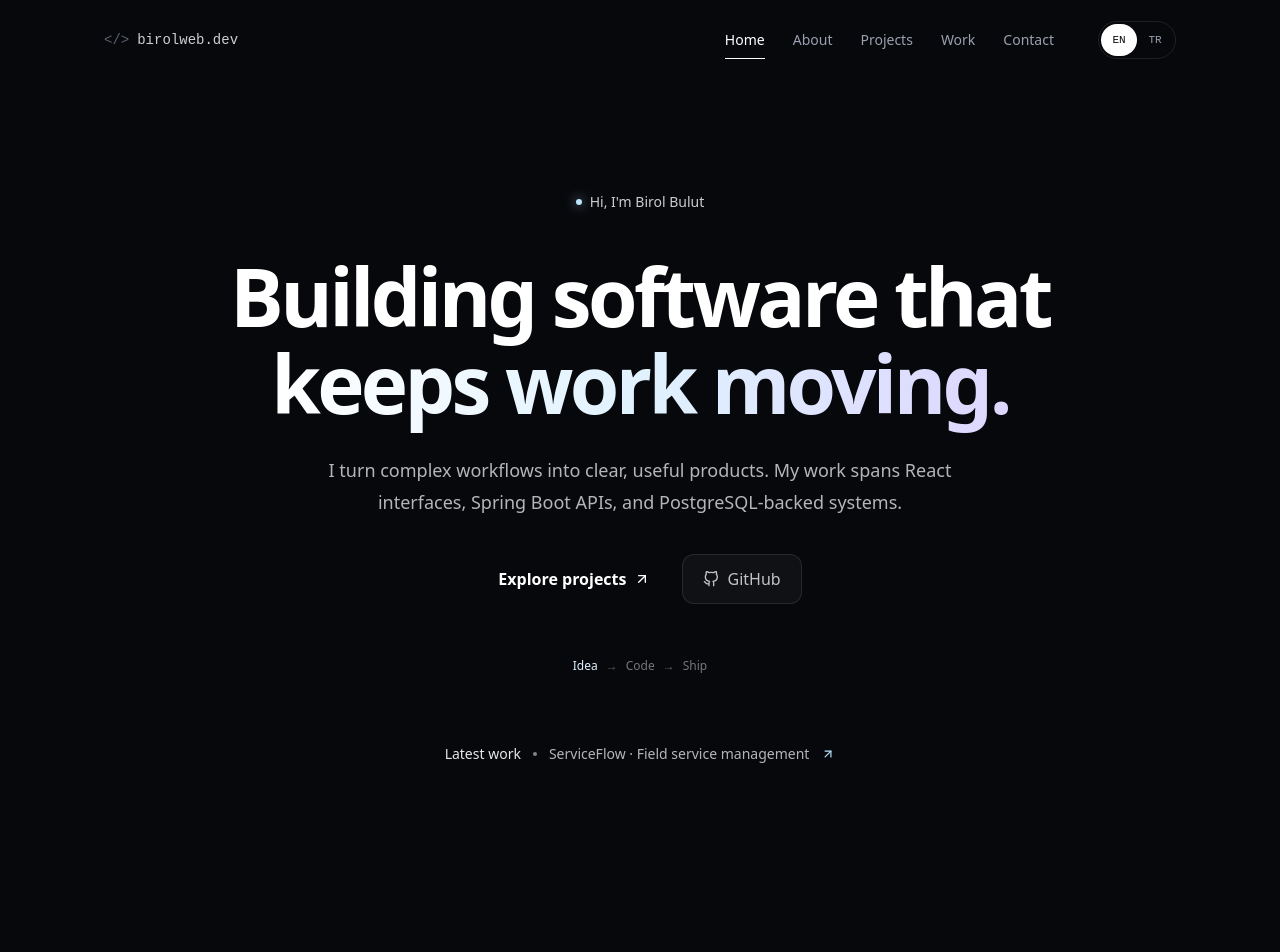
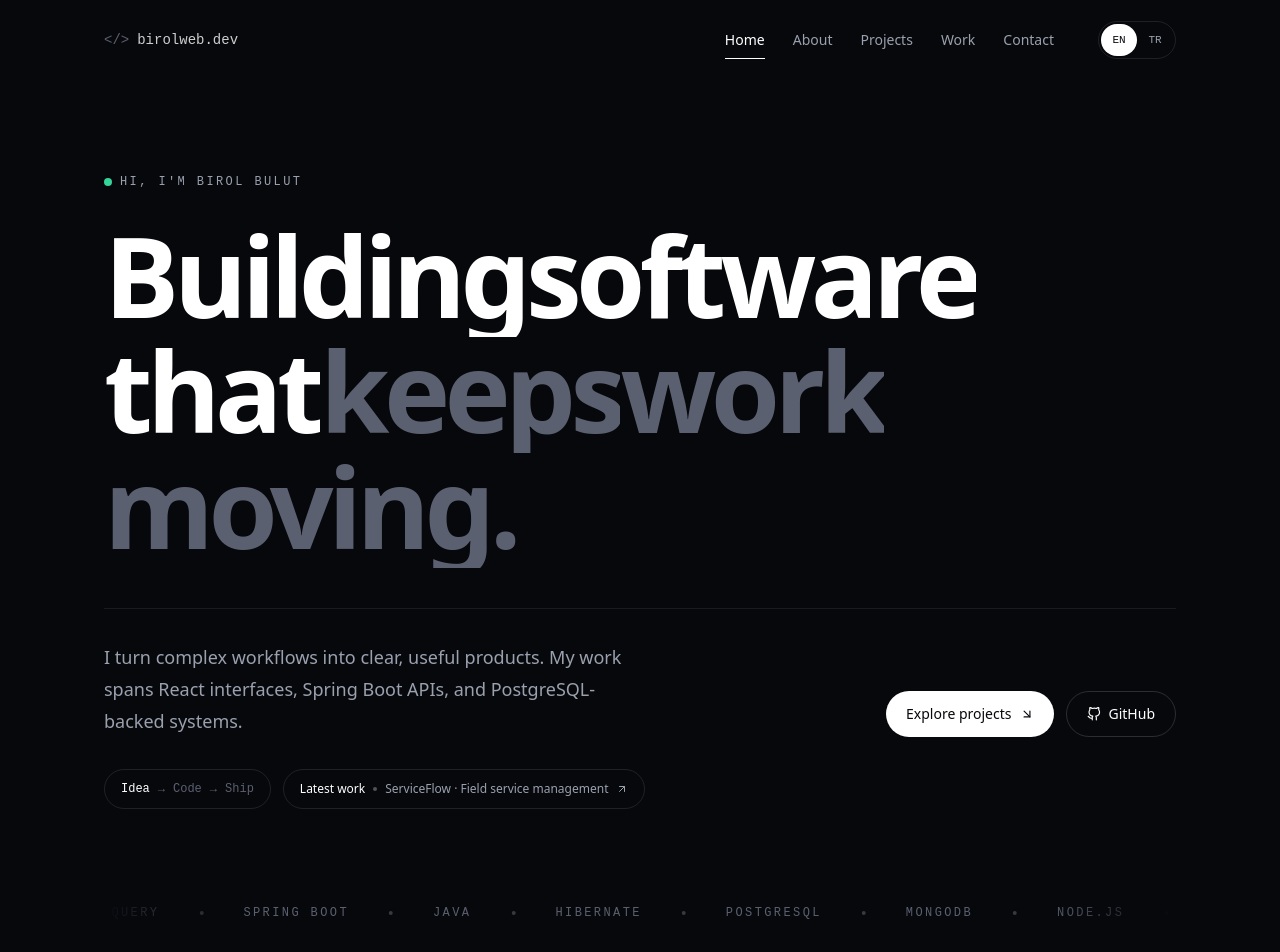
Before and after one commit to bulutbirol/Portfolyo-g-ncel, a React (Vite) app: page / in a window 1280 px wide. Shown: the top 952 px of the page. Built offline with nearby package versions, Linux system fonts and the light colour scheme.

Commit message:
redesign hero

```diff
--- a/src/components/hero/Hero.jsx
+++ b/src/components/hero/Hero.jsx
@@ -1,58 +1,108 @@
-import { motion, useReducedMotion } from "framer-motion";
+import { motion } from "framer-motion";
 import { useState } from "react";
-import { FiArrowUpRight, FiGithub } from "react-icons/fi";
+import { FiArrowDownRight, FiArrowUpRight, FiGithub } from "react-icons/fi";
 import { useLanguage } from "../../LanguageContext";
+import { ease, fadeUp, stagger } from "../../motion";
+import Marquee from "./Marquee";
+
+const STACK = ["React", "Redux", "React Query", "Spring Boot", "Java", "Hibernate", "PostgreSQL", "MongoDB", "Node.js", "TailwindCSS", "Cypress", "Vite"];
+
+const word = {
+  hidden: { y: "110%" },
+  show: { y: "0%", transition: { duration: 0.9, ease } },
+};
 
 export default function Hero() {
-  const reduceMotion = useReducedMotion();
   const { copy } = useLanguage();
   const text = copy.hero;
   const [step, setStep] = useState(0);
 
+  const words = [
+    ...text.title.split(" ").map((w) => ({ w, accent: false })),
+    ...text.titleAccent.split(" ").map((w) => ({ w, accent: true })),
+  ];
+
   return (
-    <section id="home" className="relative flex scroll-mt-28 items-center pb-16 pt-8 md:min-h-[88svh] md:pb-24 md:pt-10">
-      <motion.div
-        initial={reduceMotion ? false : { opacity: 0, y: 24, filter: "blur(8px)" }}
-        animate={{ opacity: 1, y: 0, filter: "blur(0px)" }}
-        transition={{ duration: 0.85, ease: [0.22, 1, 0.36, 1] }}
-        className="mx-auto w-full max-w-4xl text-center"
+    <section id="home" className="relative flex scroll-mt-28 flex-col justify-center pb-12 pt-6 md:min-h-[86svh] md:pb-16">
+      <div
+        aria-hidden="true"
+        className="pointer-events-none absolute -inset-x-40 -top-40 bottom-0 -z-10 bg-[linear-gradient(rgba(255,255,255,0.035)_1px,transparent_1px),linear-gradient(90deg,rgba(255,255,255,0.035)_1px,transparent_1px)] bg-[size:64px_64px] [mask-image:radial-gradient(ellipse_at_30%_30%,#000,transparent_70%)]"
+      />
+
+      <motion.div initial="hidden" animate="show" variants={stagger(0.12)}>
+        <motion.p variants={fadeUp} className="mb-8 inline-flex items-center gap-2 font-mono text-xs uppercase tracking-[0.2em] text-fog">
+          <span className="relative flex h-2 w-2">
+            <span className="absolute inline-flex h-full w-full animate-ping rounded-full bg-emerald-400/60 motion-reduce:animate-none" />
+            <span className="relative inline-flex h-2 w-2 rounded-full bg-emerald-400" />
+          </span>
+          {text.greeting}
+        </motion.p>
+
+        <h1 className="max-w-[14ch] text-[clamp(2.6rem,9vw,7rem)] font-semibold leading-[0.95] tracking-[-0.05em] text-white">
+          <span className="sr-only">{`${text.title} ${text.titleAccent}`}</span>
+          <motion.span aria-hidden="true" variants={stagger(0.06)} className="block">
+            {words.map(({ w, accent }, i) => (
+              <span key={`${w}-${i}`} className="inline-block overflow-hidden pb-[0.08em] align-bottom">
+                <motion.span variants={word} className={`inline-block ${accent ? "text-mute" : ""}`}>
+                  {w}
+                </motion.span>
+                {i < words.length - 1 && " "}
+              </span>
+            ))}
+          </motion.span>
+        </h1>
+
+        <motion.div variants={fadeUp} className="mt-10 flex flex-col gap-8 border-t border-white/[0.08] pt-8 md:flex-row md:items-end md:justify-between">
+          <p className="max-w-[52ch] text-base leading-7 text-fog sm:text-lg sm:leading-8">{text.description}</p>
+          <div className="flex shrink-0 flex-wrap gap-3">
+            <a
+              href="#projects"
+              className="group inline-flex items-center gap-2 rounded-full bg-white px-5 py-3 text-sm font-medium text-ink transition hover:bg-white/85 focus-visible:outline focus-visible:outline-2 focus-visible:outline-offset-4 focus-visible:outline-white"
             >
-        <div className="liquidGlassInner mx-auto mb-6 inline-flex items-center gap-2 rounded-full px-4 py-2 text-sm font-medium text-white/80 sm:mb-8 sm:px-5">
-          <span className="h-1.5 w-1.5 rounded-full bg-sky-200 shadow-[0_0_12px_rgba(186,230,253,0.8)]" />
-          {text.greeting}
-        </div>
-
-        <h1 className="text-[clamp(2.15rem,8.5vw,5rem)] font-semibold leading-[1.09] tracking-[-0.045em] text-white">
-          {text.title} <span className="bg-gradient-to-r from-white via-sky-100 to-violet-200 bg-clip-text text-transparent">{text.titleAccent}</span>
-        </h1>
-        <p className="mx-auto mt-5 max-w-2xl text-base leading-7 text-white/70 sm:mt-7 sm:text-lg sm:leading-8">
-          {text.description}
-        </p>
-
-        <div className="mt-7 flex flex-wrap items-center justify-center gap-3 sm:mt-9">
-          <a href="#projects" className="liquidGlassInner inline-flex items-center gap-2 rounded-xl px-5 py-3 font-semibold text-white transition hover:border-white/35 hover:bg-white/15 focus-visible:outline focus-visible:outline-2 focus-visible:outline-offset-3 focus-visible:outline-sky-200">
-            {text.explore} <FiArrowUpRight aria-hidden="true" />
+              {text.explore}
+              <FiArrowDownRight aria-hidden="true" className="transition-transform duration-300 group-hover:rotate-[-45deg]" />
             </a>
-          <a href="https://github.com/bulutbirol" target="_blank" rel="noopener noreferrer" className="inline-flex items-center gap-2 rounded-xl border border-white/10 bg-white/[0.04] px-5 py-3 font-medium text-white/75 backdrop-blur-lg transition hover:border-white/30 hover:bg-white/10 hover:text-white focus-visible:outline focus-visible:outline-2 focus-visible:outline-offset-3 focus-visible:outline-sky-200">
+            <a
+              href="https://github.com/bulutbirol"
+              target="_blank"
+              rel="noopener noreferrer"
+              className="inline-flex items-center gap-2 rounded-full border border-white/15 px-5 py-3 text-sm font-medium text-white transition hover:border-white/40 focus-visible:outline focus-visible:outline-2 focus-visible:outline-offset-4 focus-visible:outline-white"
+            >
               <FiGithub aria-hidden="true" /> GitHub
             </a>
           </div>
+        </motion.div>
 
-        <button type="button" onClick={() => setStep((current) => (current + 1) % 3)} aria-label={text.playfulLabel} className="liquidGlassInner mx-auto mt-8 flex min-h-11 items-center gap-2 rounded-full px-4 py-2 text-xs font-medium text-white/75 transition hover:border-sky-200/45 hover:bg-white/15 focus-visible:outline focus-visible:outline-2 focus-visible:outline-offset-2 focus-visible:outline-sky-200 sm:mt-10">
+        <motion.div variants={fadeUp} className="mt-8 flex flex-wrap items-center gap-3">
+          <button
+            type="button"
+            onClick={() => setStep((current) => (current + 1) % 3)}
+            aria-label={text.playfulLabel}
+            className="flex min-h-10 items-center gap-2 rounded-full border border-white/10 px-4 py-2 font-mono text-xs text-fog transition hover:border-white/30 focus-visible:outline focus-visible:outline-2 focus-visible:outline-offset-2 focus-visible:outline-white"
+          >
             {text.playfulSteps.map((label, index) => (
-            <span key={label} className={index === step ? "text-sky-100" : "text-white/45"}>
-              {index > 0 && <span aria-hidden="true" className="mr-2 text-white/35">→</span>}{label}
+              <span key={label} className={`transition-colors duration-300 ${index === step ? "text-white" : "text-mute"}`}>
+                {index > 0 && <span aria-hidden="true" className="mr-2 text-mute">→</span>}
+                {label}
               </span>
             ))}
             <span className="sr-only" aria-live="polite">{text.playfulSteps[step]}</span>
           </button>
 
-        <a href="#projects" className="liquidGlassInner mx-auto mt-6 flex max-w-xl flex-wrap items-center justify-center gap-x-3 gap-y-1 rounded-2xl px-5 py-4 text-sm text-white/70 transition hover:border-white/30 hover:bg-white/10 sm:mt-10">
-          <span className="font-medium text-white/90">{text.latest}</span>
-          <span aria-hidden="true" className="hidden h-1 w-1 rounded-full bg-white/50 sm:block" />
-          <span>{text.latestDescription}</span>
-          <FiArrowUpRight aria-hidden="true" className="text-sky-200" />
+          <a
+            href="#projects"
+            className="group inline-flex min-h-10 items-center gap-2 rounded-full border border-white/10 px-4 py-2 text-xs text-fog transition hover:border-white/30 hover:text-white"
+          >
+            <span className="font-medium text-white">{text.latest}</span>
+            <span aria-hidden="true" className="h-1 w-1 rounded-full bg-white/30" />
+            {text.latestDescription}
+            <FiArrowUpRight aria-hidden="true" className="transition-transform duration-300 group-hover:-translate-y-0.5 group-hover:translate-x-0.5" />
           </a>
+        </motion.div>
+      </motion.div>
+
+      <motion.div initial={{ opacity: 0 }} animate={{ opacity: 1 }} transition={{ delay: 1, duration: 1 }} className="mt-16 md:mt-24">
+        <Marquee items={STACK} />
       </motion.div>
     </section>
   );
--- /dev/null
+++ b/src/components/hero/Marquee.jsx
@@ -0,0 +1,21 @@
+export default function Marquee({ items }) {
+  const row = (hidden) => (
+    <ul aria-hidden={hidden || undefined} className="flex shrink-0 items-center gap-10 pr-10">
+      {items.map((item) => (
+        <li key={item} className="flex items-center gap-10 whitespace-nowrap">
+          <span>{item}</span>
+          <span aria-hidden="true" className="h-1 w-1 rounded-full bg-white/20" />
+        </li>
+      ))}
+    </ul>
+  );
+
+  return (
+    <div className="relative overflow-hidden [mask-image:linear-gradient(90deg,transparent,#000_12%,#000_88%,transparent)]">
+      <div className="flex w-max animate-marquee font-mono text-xs uppercase tracking-[0.2em] text-mute hover:[animation-play-state:paused] motion-reduce:animate-none">
+        {row(false)}
+        {row(true)}
+      </div>
+    </div>
+  );
+}
--- a/tailwind.config.js
+++ b/tailwind.config.js
@@ -7,6 +7,15 @@ export default {
         fog: "#9aa0ae",
         mute: "#5b6070",
       },
+      keyframes: {
+        marquee: {
+          from: { transform: "translateX(0)" },
+          to: { transform: "translateX(-50%)" },
+        },
+      },
+      animation: {
+        marquee: "marquee 40s linear infinite",
+      },
       fontFamily: {
         sans: ["Geist Variable", "ui-sans-serif", "system-ui", "sans-serif"],
         mono: ["Geist Mono Variable", "ui-monospace", "monospace"],
```
Also changed, not shown: 1 other file (tests, documents, lock files or other folders). Lines whose indentation alone changed are shown as unchanged.
